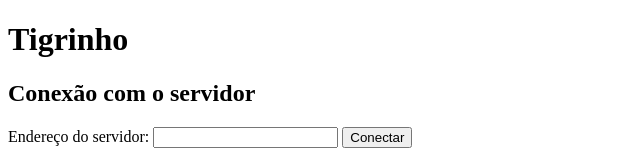
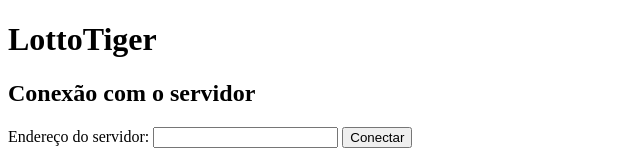
Before and after one commit to RenatoHPissinatti/Loteria---Redes-Computacional, a website: page public/index.html in a window 1280 px wide. Shown: the top 160 px of the page, without its empty margins (0-640 px from the left). Drawn offline with nearby package versions, Linux system fonts and the light colour scheme; no server answers.

Commit message:
commit lotto tiger

```diff
--- a/public/index.html
+++ b/public/index.html
@@ -9,7 +9,7 @@
     <div>
         <header>
             <div>
-                <h1>Tigrinho</h1>
+                <h1>LottoTiger</h1>
                 <p id="status"></p>
             </div>
         </header>
```
